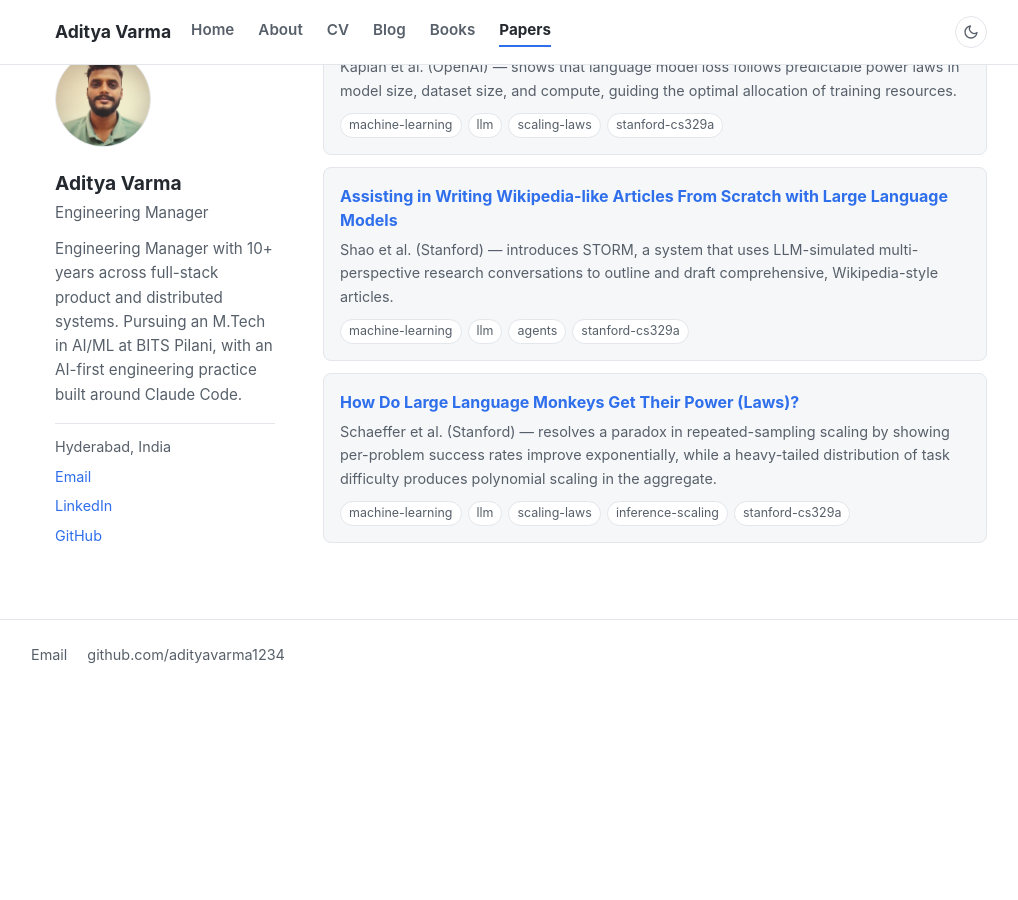
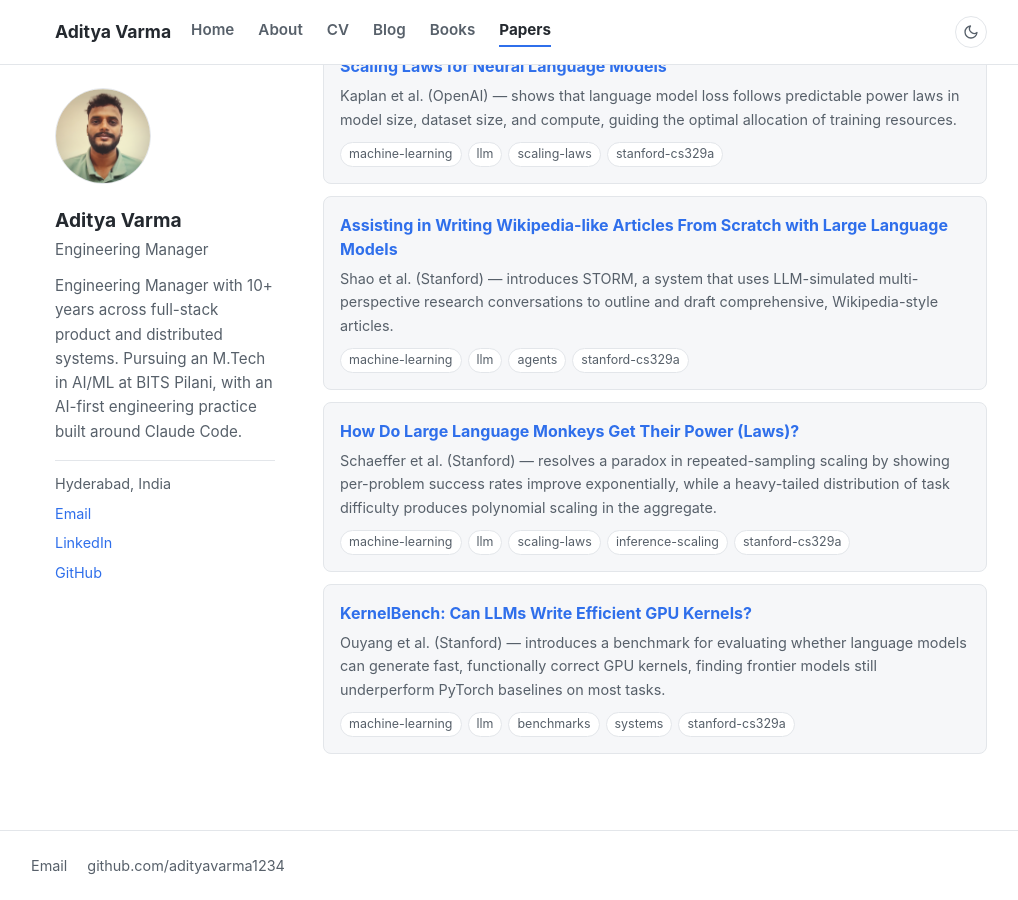
Before and after one commit to adityavarma1234/adityavarma1234.github.io, a Jekyll site: the page built from papers/index.html, in a window 1280 px wide and 900 px high, scrolled down 1889 px. Shown: the whole window, without its empty margins (119-1137 px from the left). Built offline with Jekyll 4.4.1, drawn with Linux system fonts in a browser that asks for light colours; before the commit the page ends 2578 px from its top, so only the background shows below that.

Commit message:
Add KernelBench paper to recommended reading
Adds arXiv 2502.10517, tagged stanford-cs329a.

```diff
--- a/papers/index.html
+++ b/papers/index.html
@@ -124,6 +124,17 @@ title: Research Papers
         <li class="paper-tag">stanford-cs329a</li>
       </ul>
     </li>
+    <li class="paper-card" data-tags="machine-learning, llm, benchmarks, systems, stanford-cs329a">
+      <h3 class="paper-title"><a href="https://arxiv.org/abs/2502.10517" target="_blank" rel="noopener">KernelBench: Can LLMs Write Efficient GPU Kernels?</a></h3>
+      <p class="paper-meta">Ouyang et al. (Stanford) &mdash; introduces a benchmark for evaluating whether language models can generate fast, functionally correct GPU kernels, finding frontier models still underperform PyTorch baselines on most tasks.</p>
+      <ul class="paper-tags">
+        <li class="paper-tag">machine-learning</li>
+        <li class="paper-tag">llm</li>
+        <li class="paper-tag">benchmarks</li>
+        <li class="paper-tag">systems</li>
+        <li class="paper-tag">stanford-cs329a</li>
+      </ul>
+    </li>
   </ul>
 </section>
 
```
